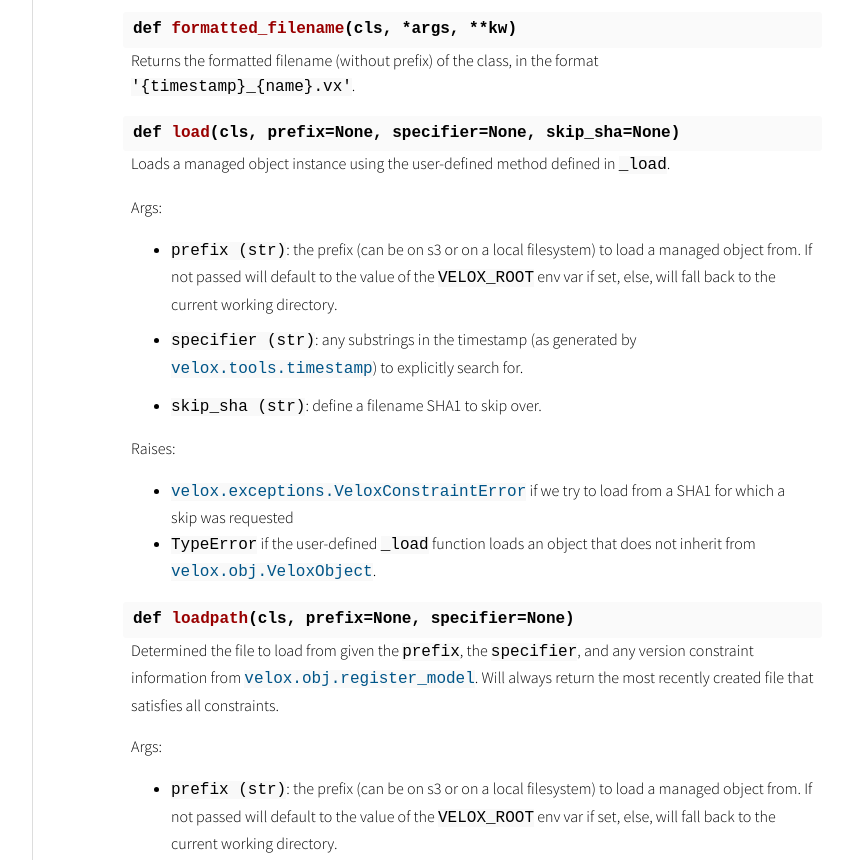
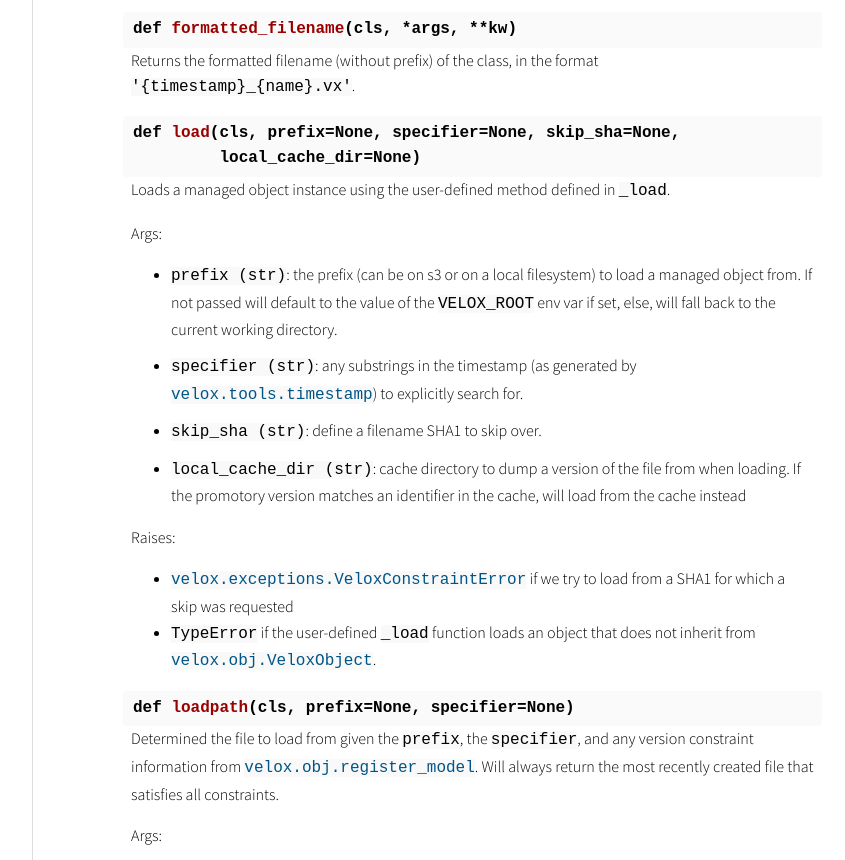
Before and after one commit to lukedeo/Velox, a plain HTML site: page docs/wrapper.m.html in a window 1280 px wide. Shown: the part 1604-2464 px from the top of the page, without its empty margins (288-1133 px from the left). Drawn offline with Linux system fonts and the light colour scheme; a web font is replaced by a local one.

Commit message:
update documentation and README.md

```diff
--- a/docs/wrapper.m.html
+++ b/docs/wrapper.m.html
@@ -1159,7 +1159,7 @@ format <code>'{timestamp}_{name}.vx'</code>.</p></div>
 </div>
 <div class="item">
 <div class="name def" id="velox.wrapper.SimpleKeras.load">
-<p>def <span class="ident">load</span>(</p><p>cls, prefix=None, specifier=None, skip_sha=None)</p>
+<p>def <span class="ident">load</span>(</p><p>cls, prefix=None, specifier=None, skip_sha=None, local_cache_dir=None)</p>
 </div>
 <div class="desc"><p>Loads a managed object instance using the user-defined method defined
 in <code>_load</code>.</p>
@@ -1177,6 +1177,11 @@ in <code>_load</code>.</p>
 </li>
 <li>
 <p><code>skip_sha (str)</code>: define a filename SHA1 to skip over.</p>
+</li>
+<li>
+<p><code>local_cache_dir (str)</code>: cache directory to dump a version of the
+    file from when loading. If the promotory version matches an
+    identifier in the cache, will load from the cache instead</p>
 </li>
 </ul>
 <h2>Raises:</h2>
@@ -1370,7 +1375,7 @@ format <code>'{timestamp}_{name}.vx'</code>.</p></div>
 </div>
 <div class="item">
 <div class="name def" id="velox.wrapper.SimplePickle.load">
-<p>def <span class="ident">load</span>(</p><p>cls, prefix=None, specifier=None, skip_sha=None)</p>
+<p>def <span class="ident">load</span>(</p><p>cls, prefix=None, specifier=None, skip_sha=None, local_cache_dir=None)</p>
 </div>
 <div class="desc"><p>Loads a managed object instance using the user-defined method defined
 in <code>_load</code>.</p>
@@ -1388,6 +1393,11 @@ in <code>_load</code>.</p>
 </li>
 <li>
 <p><code>skip_sha (str)</code>: define a filename SHA1 to skip over.</p>
+</li>
+<li>
+<p><code>local_cache_dir (str)</code>: cache directory to dump a version of the
+    file from when loading. If the promotory version matches an
+    identifier in the cache, will load from the cache instead</p>
 </li>
 </ul>
 <h2>Raises:</h2>
```
Also changed, not shown: docs/obj.m.html (+6 -1 lines).
